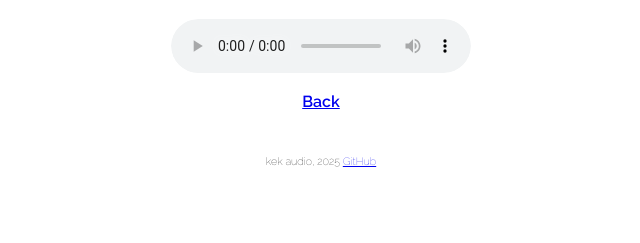
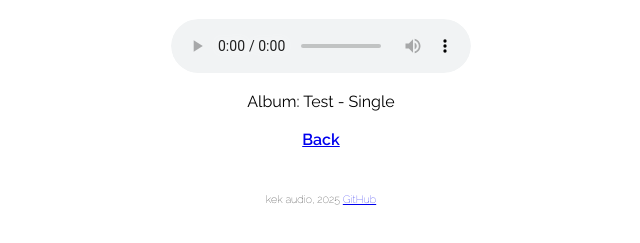
Before and after one commit to kektris/kekaudio, a plain HTML site: page track/1/index.html in a window 1280 px wide. Shown: the part 107-350 px from the top of the page, without its empty margins (319-959 px from the left). Drawn offline with Linux system fonts and the light colour scheme.

Commit message:
Added album section

```diff
--- a/track/1/index.html
+++ b/track/1/index.html
@@ -32,6 +32,7 @@
     <br>
     <h1>Test - Test</h1><br>
     <audio autoplay src="https://koke228.ru/static/audio/Poshlaja_Molli-2013_366.mp3" type="audio/mpeg" controls preload="metadata">Your browser doesn't support HTML5</audio><br>
+    <div>Album: Test - Single</div><br><!--instead of single there may be ep or nothing-->
     <div style="font-weight: 600;"><a href="/">Back</a></div>
     <br>
     <h6 style="text-align: center; font-weight: 100;">kek audio, 2025 <a href="https://github.com/kektris/kekaudio">GitHub</a></h6>
```
